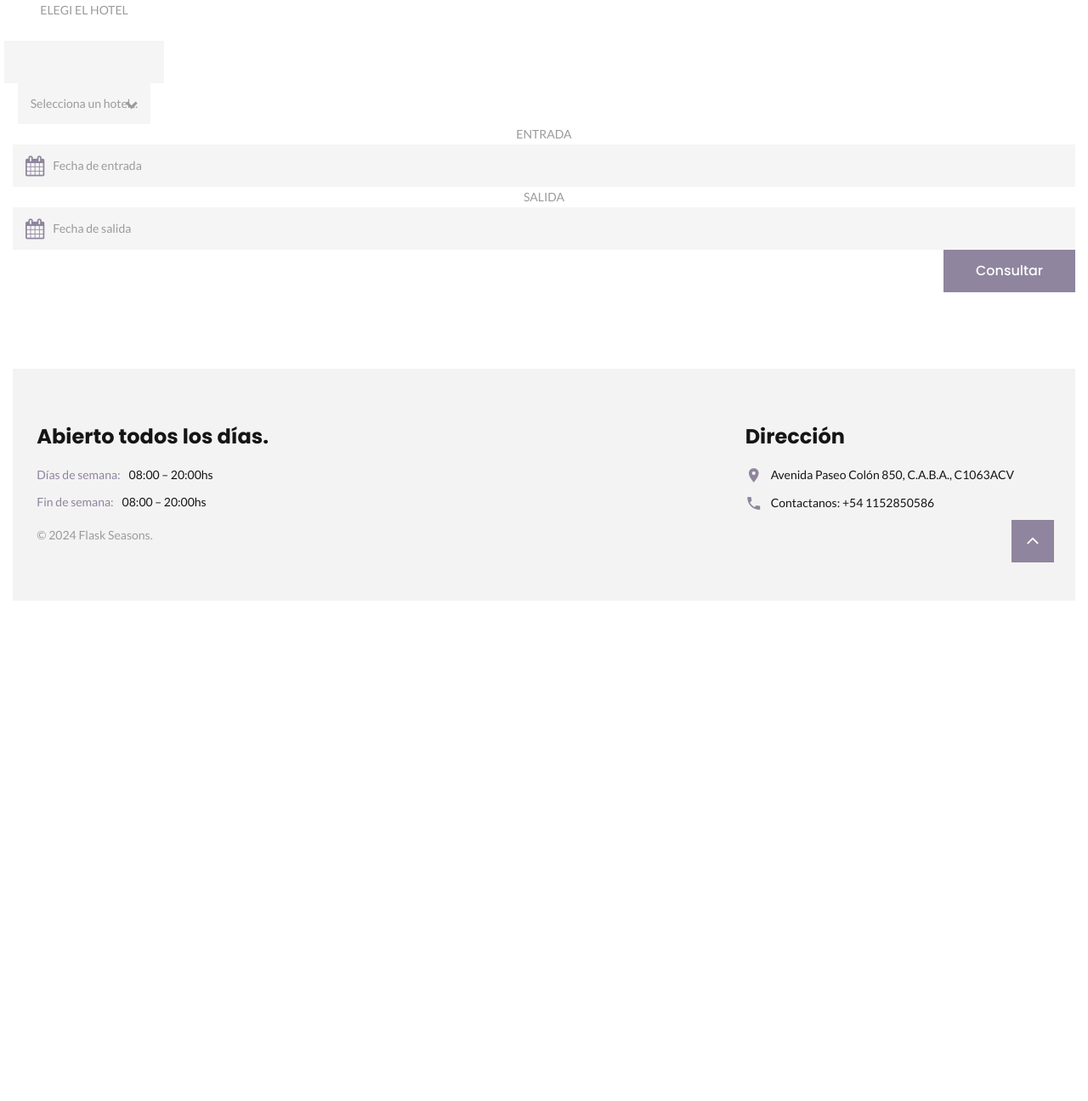
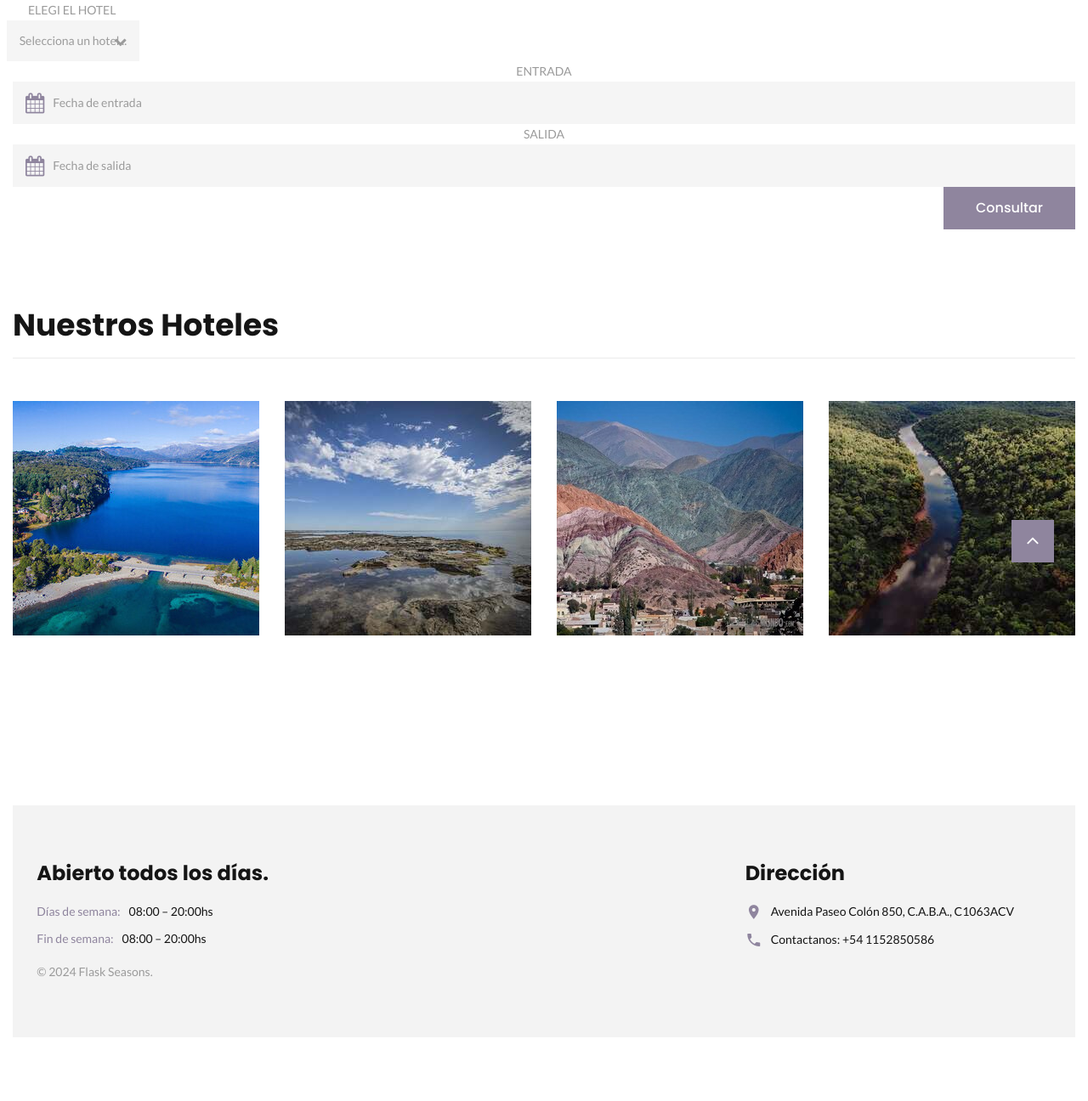
Before and after one commit to ruloosgaalfrasUBA/tp_ids_pythoneta, a Flask app: page /disponibilidad in a window 1280 px wide. Shown: the part 198-1494 px from the top of the page at 85% size. Before the commit the page ends 860 px from the top, so only its background shows below. Run offline with Flask 3, Linux system fonts and the light colour scheme; some libraries are stand-ins or nearby versions.

Commit message:
Arreglos de template disponibilidad

```diff
--- a/app-web/templates/disponibilidad.html
+++ b/app-web/templates/disponibilidad.html
@@ -2,17 +2,16 @@
 {%block title%} Hoteles {%endblock title%}
 
 {%block content%}
-<div id="reserva-vista">
-<table class="section section-md bg-white text-center" id="reservas_hoteles">
-
+        <div id="reserva-vista">
+          <table class="section section-md bg-white text-center" id="reservas_hoteles">
             <form class="rd-mailform" data-form-output="form-output-global" data-form-type="contact" method="post" action="">
               <div class="range range-sm-bottom spacing-20">
                 <div>
-                  <p class="text-uppercase">Elegi el hotel</p>
                   <div class="cell-sm-6">
                     <div class="form-wrap">
+                      <p class="text-uppercase">Elegi el hotel</p>
                       <label for="reserve_hotel" id="contact-first-name"></label>
-                      <input class="form-input" id="reserve_hotel" type="text" name="hotel" data-constraints="@Required" readonly role="button"/>
+                      <input class="form-input" id="reserve_hotel" type="text" name="hotel" data-constraints="@Required" readonly role="button" style="display: none;" />
                       <select id="hotel-options" onchange="updateHotelName()">
                         <option value="">Selecciona un hotel...</option>
                         <option value="Lagos Andinos">Lagos Andinos</option>
@@ -45,6 +44,51 @@
                 </div>
               </div>
             </form>
-</table>
-</div>
+          </table>
+        </div>
+        <section class="section section-md bg-white text-center text-sm-left">
+          <div class="shell-wide">
+            <div class="range range-10 range-middle">
+              <div class="cell-sm-6">
+                <h3>Nuestros Hoteles</h3>
+              </div>
+            </div>
+            <hr />
+            <div class="isotope-wrap">
+              <!-- Isotope Content-->
+              <div class="row isotope" data-isotope-layout="masonry" data-isotope-group="gallery" data-lightgallery="group">
+                <div class="col-xs-12 col-sm-6 col-md-3 grid-sizer"></div>
+                <div class="col-xs-12 col-sm-6 col-md-3 isotope-item wow fadeInUp" data-filter="Category 1" data-wow-delay=".1s">
+                  <a class="portfolio-item thumbnail-classic" href="{{url_for('static', filename='images/hotel-1.jpg')}}" data-size="533x800" data-lightgallery="item"
+                    ><img src="{{url_for('static', filename='images/hotel-1-copia.jpg')}}" alt="" width="420" height="584" />
+                    <figure></figure>
+                    <div class="caption"><span class="icon mdi-eye"></span></div></a
+                  >
+                </div>
+                <div class="col-xs-12 col-sm-6 col-md-3 isotope-item wow fadeInUp" data-filter="Category 1" data-wow-delay=".2s">
+                  <a class="portfolio-item thumbnail-classic" href="{{url_for('static', filename='images/hotel-2.jpg')}}" data-size="1199x800" data-lightgallery="item"
+                    ><img src="{{url_for('static', filename='images/hotel-2-copia.jpg')}}" alt="" width="420" height="584" />
+                    <figure></figure>
+                    <div class="caption"><span class="icon mdi-eye"></span></div></a
+                  >
+                </div>
+                <div class="col-xs-12 col-sm-6 col-md-3 isotope-item wow fadeInUp" data-filter="Category 1" data-wow-delay=".4s">
+                  <a class="portfolio-item thumbnail-classic" href="{{url_for('static', filename='images/hotel-3.jpg')}}" data-size="584x800" data-lightgallery="item"
+                    ><img src="{{url_for('static', filename='images/hotel-3-copia.jpg')}}" alt="" width="420" height="584" />
+                    <figure></figure>
+                    <div class="caption"><span class="icon mdi-eye"></span></div></a
+                  >
+                </div>
+                <div class="col-xs-12 col-sm-6 col-md-3 isotope-item wow fadeInUp" data-filter="Category 1" data-wow-delay=".5s">
+                  <a class="portfolio-item thumbnail-classic" href="{{url_for('static', filename='images/hotel-4.jpg')}}" data-size="1200x800" data-lightgallery="item"
+                    ><img src="{{url_for('static', filename='images/hotel-4-copia.jpg')}}" alt="" width="420" height="278" />
+                    <figure></figure>
+                    <div class="caption"><span class="icon mdi-eye"></span></div></a
+                  >
+                </div>
+              </div>
+            </div>
+          </div>
+        </section>
+
 {%endblock content%}
```
Also changed, not shown: app-web/static/images/hotel-1-copia.jpg (added), app-web/static/images/hotel-2-copia.jpg (added), app-web/static/images/hotel-3-copia.jpg (added), app-web/static/images/hotel-4-copia.jpg (added).
